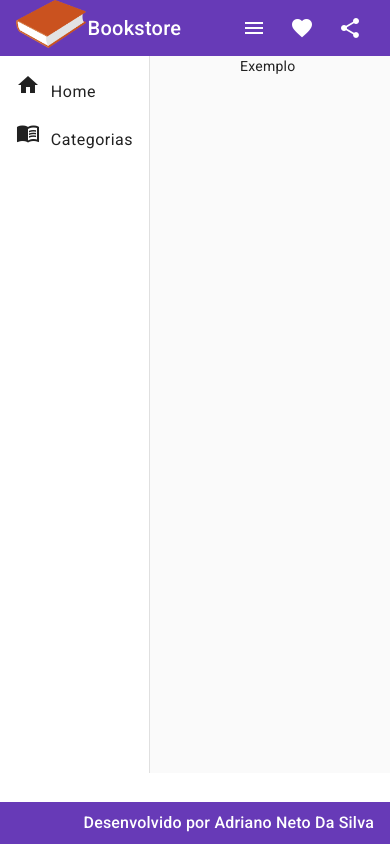
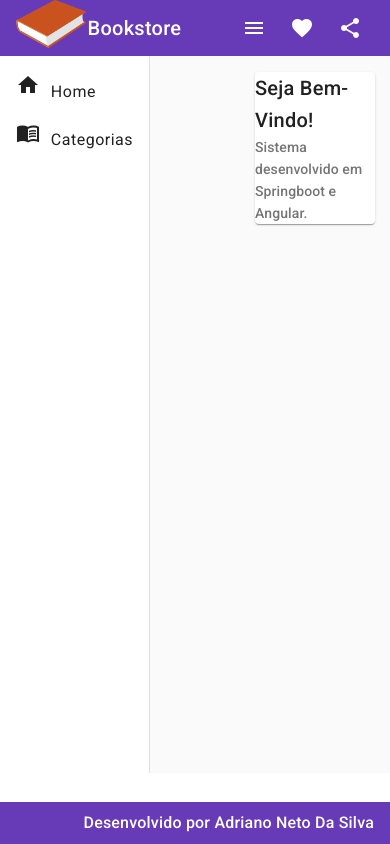
Before and after one commit to Adriano-Java/bookstore, an Angular app: page / in a window 390 px wide. Built offline with nearby package versions, Linux system fonts and the light colour scheme.

Commit message:
feat: adiciona component home. - Adiciona rota em component nav para o component home; - Modifica o css do component home para melhor responsividade.

```diff
--- a/src/app/app-routing.module.ts
+++ b/src/app/app-routing.module.ts
@@ -1,7 +1,13 @@
 import { NgModule } from '@angular/core';
 import { RouterModule, Routes } from '@angular/router';
+import { HomeComponent } from './components/views/home/home.component';
 
-const routes: Routes = [];
+const routes: Routes = [
+  {
+    path: '',
+    component: HomeComponent
+  }
+];
 
 @NgModule({
   imports: [RouterModule.forRoot(routes)],
--- a/src/app/components/template/nav/nav.component.html
+++ b/src/app/components/template/nav/nav.component.html
@@ -1,7 +1,7 @@
 <mat-sidenav-container class="container">
     <mat-sidenav mode="side" opened>
         <mat-nav-list>
-            <a mat-list-item>
+            <a routerLink="" mat-list-item>
                 <i class="material-icons">home</i>
                 Home
             </a>
@@ -12,6 +12,6 @@
         </mat-nav-list>
     </mat-sidenav>
     <mat-sidenav-content>
-        Exemplo
+        <router-outlet></router-outlet>
     </mat-sidenav-content>
 </mat-sidenav-container>
--- /dev/null
+++ b/src/app/components/views/home/home.component.css
@@ -0,0 +1,16 @@
+.home {
+  width: 95%;
+  margin: 1rem auto;
+}
+
+@media(max-width: 450px) {
+    .home {
+        width: 70%;
+    }
+}
+
+@media(max-width: 760px) {
+    .home {
+        width: 80%;
+    }
+}
--- /dev/null
+++ b/src/app/components/views/home/home.component.html
@@ -0,0 +1,8 @@
+<mat-card class="home mat-elevation-z4">
+    <mat-card-title class="title">
+        Seja Bem-Vindo!
+    </mat-card-title>
+    <mat-card-subtitle class="subtitle">
+        Sistema desenvolvido em Springboot e Angular.
+    </mat-card-subtitle>
+</mat-card>
```
Also changed, not shown: src/app/app.module.ts (+6 -2 lines), src/app/components/views/home/home.component.ts (added, +10 -0 lines), 1 other file (tests, documents, lock files or other folders).
